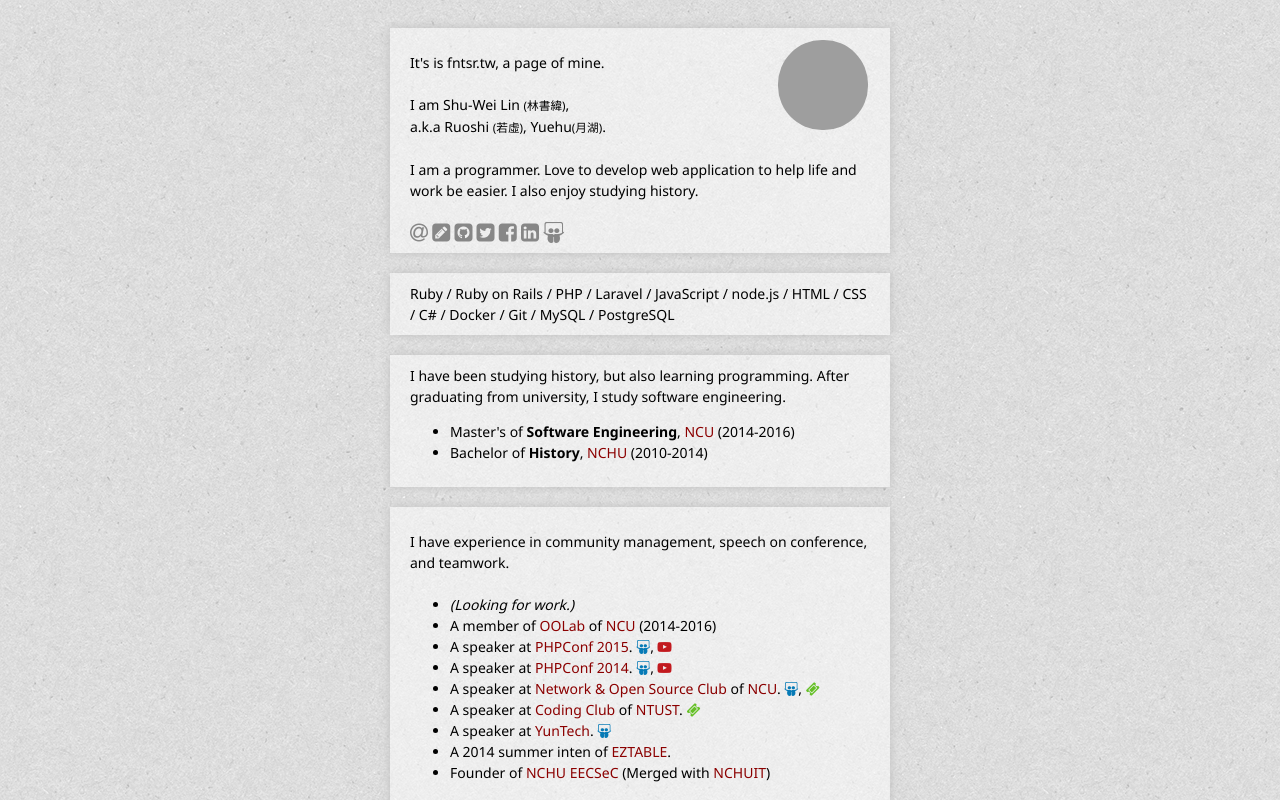
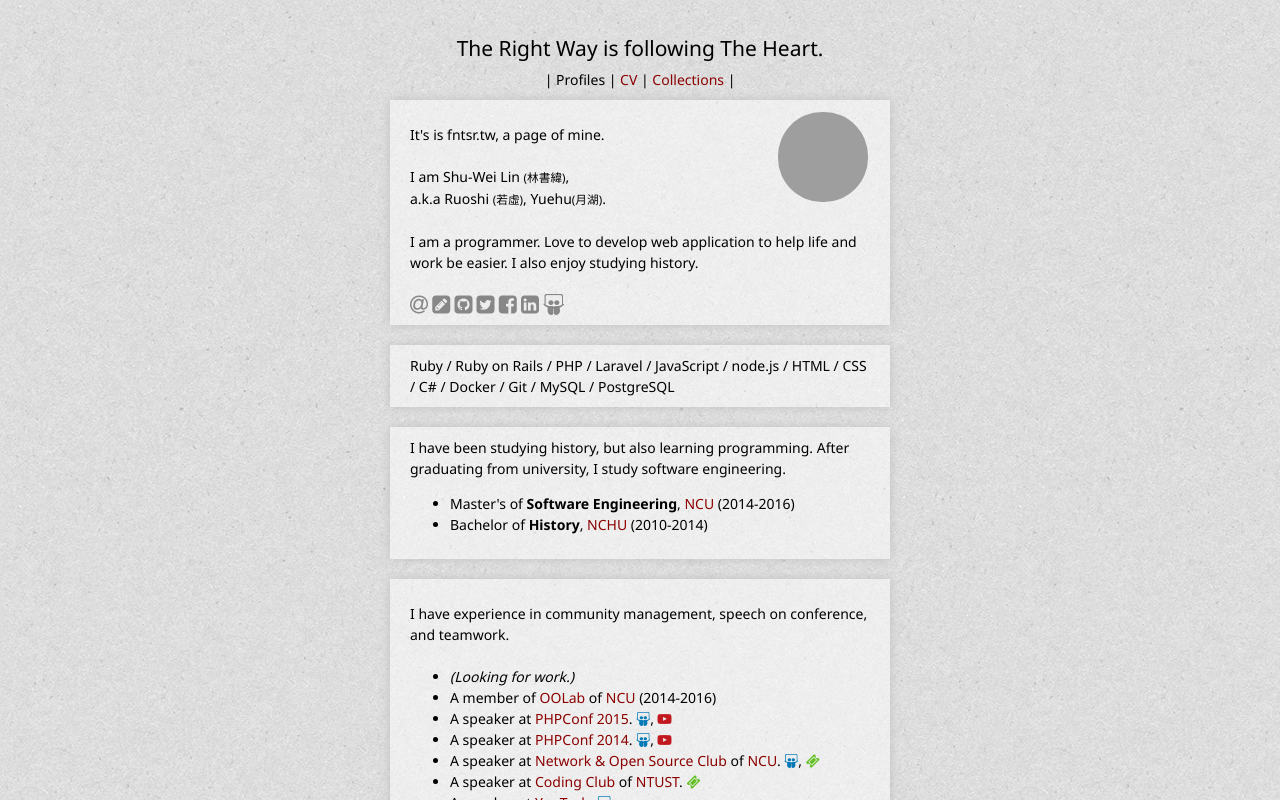
Before and after one commit to fntsrlike/fntsr.tw-2017, a Vue app: page /#/ in a window 1280 px wide. Shown: the top 800 px of the page. Built offline with nearby package versions, Linux system fonts and the light colour scheme; grey boxes are pictures that could not be loaded.

Commit message:
Extract navigation from each components to a isolate component

```diff
--- a/src/App.vue
+++ b/src/App.vue
@@ -1,6 +1,10 @@
 <template>
   <div id="app">
-    <router-view/>
+    <div class="slogan">
+      <router-view name="slogan"></router-view>
+    </div>
+    <the-nav></the-nav>
+    <router-view></router-view>
     <footer class="footer">
       | <router-link to="/">English </router-link>
       | <router-link to="/zh">中文</router-link>
@@ -10,8 +14,12 @@
 </template>
 
 <script>
+import Nav from './components/Navigation'
 export default {
-  name: 'app'
+  name: 'app',
+  components: {
+    'the-nav': Nav
+  }
 }
 </script>
 
--- a/src/components/Collections.vue
+++ b/src/components/Collections.vue
@@ -1,8 +1,5 @@
 <template>
   <div class="container" style="max-width:700px;">
-    <div class="slogan">
-      Push commits a day, keep issues away.
-    </div>
     <div class="divider">
       OpenSource Projects
     </div>
@@ -196,8 +193,13 @@
 </template>
 
 <script>
+import Nav from './Navigation'
+
 export default {
   name: 'Profiles',
+  components: {
+    'the-nav': Nav
+  },
   data () {
     return {}
   }
--- /dev/null
+++ b/src/components/Navigation.vue
@@ -0,0 +1,27 @@
+<template>
+  <nav class="nav">
+    | <router-link to="/" exact>Profiles</router-link>
+    | <router-link to="/cv">CV</router-link>
+    | <router-link to="/collections">Collections</router-link>
+    |
+  </nav>
+</template>
+
+<script>
+export default {
+  name: 'Navigation'
+}
+</script>
+
+<style scoped>
+.nav {
+  margin: 0 auto;
+  padding: 0 20px 10px;
+  text-align: center;
+}
+
+.router-link-active {
+  color: black;
+  cursor: default;
+}
+</style>
--- a/src/components/Profiles.vue
+++ b/src/components/Profiles.vue
@@ -11,6 +11,7 @@
 </template>
 
 <script>
+import Nav from './Navigation'
 import Profiles from './Blocks/Profiles'
 import Professional from './Blocks/Professional'
 import Education from './Blocks/Education'
@@ -22,6 +23,7 @@
 export default {
   name: 'Profiles',
   components: {
+    'the-nav': Nav,
     'my-profiles': Profiles,
     'my-professional': Professional,
     'my-education': Education,
--- a/src/router/index.js
+++ b/src/router/index.js
@@ -3,30 +3,44 @@
 import Profiles from '@/components/Profiles'
 import ProfilesZh from '@/components/ProfilesZh'
 import Collections from '@/components/Collections'
+import CurriculumVitae from '@/components/CurriculumVitae'
 
 Vue.use(Router)
+
+const sloganTemplate = function (slogan) {
+  return { template: '<span>' + slogan + '</span>' }
+}
 
 export default new Router({
   routes: [
     {
       path: '/',
       name: 'Profiles',
-      component: Profiles
+      components: {
+        default: Profiles,
+        slogan: sloganTemplate('The Right Way is following The Heart.')
+      }
     },
     {
       path: '/zh',
       name: 'ProfilesZh',
-      component: ProfilesZh
+      components: {
+        default: ProfilesZh,
+        slogan: sloganTemplate('從心所行即是正路')
+      }
     },
     {
       path: '/collections',
       name: 'Collections',
-      component: Collections
+      components: {
+        default: Collections,
+        slogan: sloganTemplate('Push commits a day, keep issues away.')
+      }
     },
     {
       path: '*',
       name: '404',
-      component: Profiles
+      redirect: '/'
     }
   ]
 })
```
